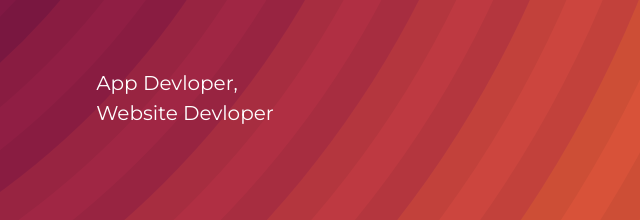
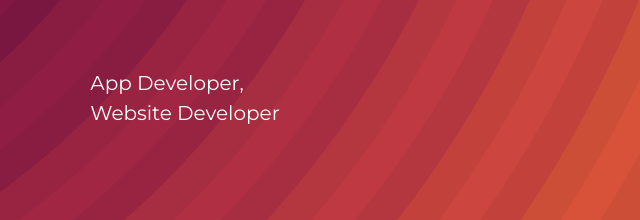
Before and after one commit to akshayjadhav4/akshayjadhav4.github.io, a plain HTML site: page index.html in a window 1280 px wide. Shown: the part 454-674 px from the top of the page, 312-952 px from the left. Drawn offline with nearby package versions, Linux system fonts and the light colour scheme.

Commit message:
Minor change

```diff
--- a/index.html
+++ b/index.html
@@ -56,7 +56,7 @@
               </h1>
             </div>
             <div class="row intro">
-              <p class="lead">App Devloper,<br>Website Devloper</p>
+              <p class="lead">App Developer,<br>Website Developer</p>
             </div>
             <div class="row contactMain">
               <a href="https://github.com/akshayjadhav4" target="_blank"><img src="images/github-logo.png" alt="github" width="50" height="50" ></a>
```
